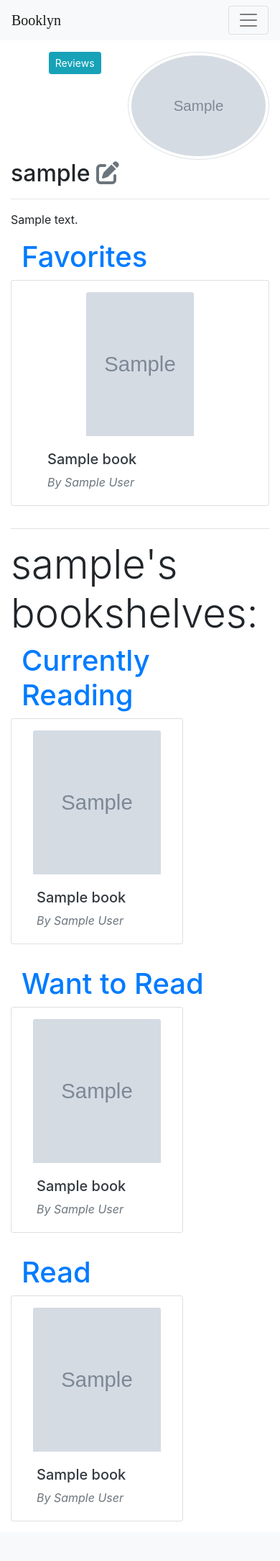
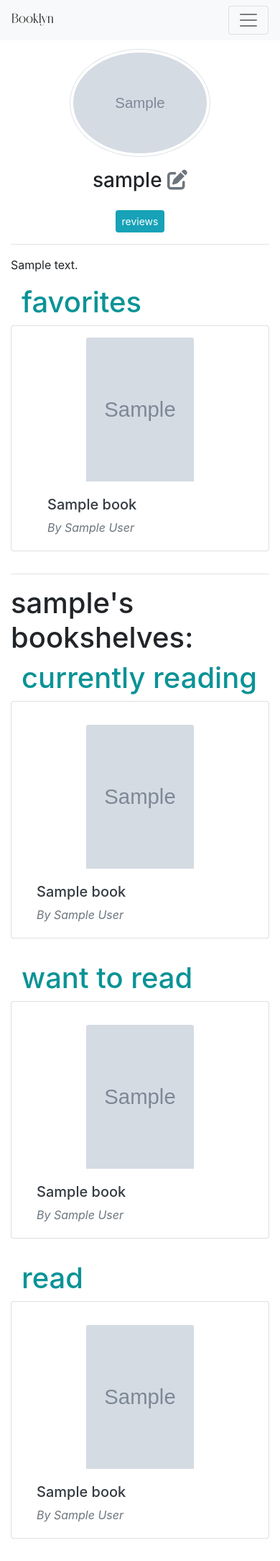
Before and after one commit to mariered0/29_Capstone-project1, a Flask app: page /users/1 in a window 390 px wide. Shown: the whole page at 72% size. Before the commit the page ends 2114 px from the top, so only its background shows below. Run offline with Flask 2, Linux system fonts and the light colour scheme; tables that the repository leaves empty hold one stand-in row (values such as "Sample post"); grey boxes marked "Sample" are stand-in pictures; some libraries are stand-ins or nearby versions.

Commit message:
add font file and adjustment to make it responsive

```diff
--- a/Booklyn/static/stylesheets/style.css
+++ b/Booklyn/static/stylesheets/style.css
@@ -1,50 +1,74 @@
+@font-face {
+    font-family: ClasterOleander;
+    src: url('/static/font/Claster Oleander.ttf');
+}
+
+body {
+    padding-top: 60px;
+}
 
 /* ****************************************
 navbar
 ***************************************** */
-.navbar{
+.navbar {
     background: #B9C6CC;
+
 }
 
 /* Booklyn logo in nav bar */
-.navbar-brand{
-    font-family: serif;
+.navbar-brand {
+    font-family: ClasterOleander, serif;
 }
 
 /* ****************************************
 home page
 ***************************************** */
 
-.home{
+.home {
     height: 100vh;
     background-image: url('/static/images/home_background_lighter.jpeg');
 
     background-position: center;
     background-repeat: no-repeat;
     background-size: cover;
+
+    /* for sticky nav */
+    padding-top: 0px;
 }
 
-#home-title{
-    font-family: serif;
-    /* 'Space Mono', monospace; */
+#home-title {
+    font-family: ClasterOleander, serif;
     color: #CE7A12;
 
     font-size: 15vw;
-    /* Make title stands out */
-    font-weight: 530;
     text-shadow: 3px 3px #001219;
 }
 
 
 /* ****************************************
-user profile page
+signup/login pages
 ***************************************** */
 
 
 
+
+
+
+/* ****************************************
+user profile page
+***************************************** */
+.list_name {
+    color: #0A9396;
+}
+
 /* ****************************************
 lists
 ***************************************** */
+.list{
+    /* for sticky nav */
+    padding-top: 0px;
+}
+
 .book_title {
     color: black;
 }
@@ -59,9 +83,9 @@ lists
 book detail show page
 ***************************************** */
 
-.star-rating{
+.star-rating {
     color: #bebebe;
-    font-size:1.5em;
+    font-size: 1.5em;
 }
 
 
@@ -70,7 +94,7 @@ search result page
 ***************************************** */
 
 /* search_result page */
-.book_not_available_img{
+.book_not_available_img {
     max-width: 130px;
     max-height: 350px;
 }
--- a/Booklyn/templates/base.html
+++ b/Booklyn/templates/base.html
@@ -16,7 +16,7 @@
 </head>
 
 <body class="{% block body_class %}{% endblock %}">
-  <nav class="navbar navbar-expand-lg navbar-light bg-light">
+  <nav class="navbar fixed-top navbar-expand-lg navbar-light bg-light">
     <a class="navbar-brand" href="/">Booklyn</a>
     <button class="navbar-toggler" type="button" data-toggle="collapse" data-target="#navbarSupportedContent"
       aria-controls="navbarSupportedContent" aria-expanded="false" aria-label="Toggle navigation">
@@ -26,29 +26,29 @@
     <div class="collapse navbar-collapse" id="navbarSupportedContent">
       <ul class="navbar-nav mr-auto">
         <li class="nav-item active">
-          <a class="nav-link" href="/">Home <span class="sr-only">(current)</span></a>
+          <a class="nav-link" href="/">home <span class="sr-only">(current)</span></a>
         </li>
         {% if not g.user %}
         <li class="nav-item">
-          <a class="nav-link" href="/signup">Sign up</a>
+          <a class="nav-link" href="/signup">sign up</a>
         </li>
         <li class="nav-item">
-          <a class="nav-link" href="/login">Log in</a>
+          <a class="nav-link" href="/login">log in</a>
         </li>
         {% else %}
         <li class="nav-item">
           <a class="nav-link" href="/users/{{ g.user.id }}">{{ g.user.username }}</a>
         </li>
         <li class="nav-item">
-          <a class="nav-link" href="/logout">Log out</a>
+          <a class="nav-link" href="/logout">log out</a>
         </li>
         {% endif %}
 
 
       </ul>
       <form class="form-inline my-2 my-lg-0" action="/search">
-        <input class="form-control mr-sm-2" type="search" placeholder="Search" aria-label="Search" name="q" id="search">
-        <button class="btn btn-outline-success my-2 my-sm-0" type="submit">Search</button>
+        <input class="form-control mr-sm-2" type="search" placeholder="search" aria-label="Search" name="q" id="search">
+        <button class="btn btn-outline-success my-2 my-sm-0" type="submit">search</button>
       </form>
     </div>
   </nav>
--- a/Booklyn/templates/users/lists/list_currently_reading.html
+++ b/Booklyn/templates/users/lists/list_currently_reading.html
@@ -3,7 +3,7 @@
 {% block title %}{{ user.username }}'s currently_reading list{% endblock %}
 
 {% block content %}
-<h2>Currently Reading</h2>
+<h2>currently reading</h2>
 {% if user.currently_reading %}
 {% for book in user.currently_reading %}
 <div class="media" id="currently_reading_div">
--- a/Booklyn/templates/users/lists/list_favorite.html
+++ b/Booklyn/templates/users/lists/list_favorite.html
@@ -4,7 +4,7 @@
 
 {% block content %}
 
-<h2>Favorite</h2>
+<h2>favorite</h2>
 {% if user.favorite %}
 {% for book in user.favorite %}
 
--- a/Booklyn/templates/users/lists/list_read.html
+++ b/Booklyn/templates/users/lists/list_read.html
@@ -4,7 +4,7 @@
 
 {% block content %}
 
-<h2>Read</h2>
+<h2>read</h2>
 {% if user.read %}
 {% for book in user.read %}
 <div class="media" id="read_div">
--- a/Booklyn/templates/users/lists/list_review.html
+++ b/Booklyn/templates/users/lists/list_review.html
@@ -6,7 +6,7 @@
 
 
     <div class="container">
-      <h1 class="mt-3">Reviews</h1>
+      <h1 class="mt-3">reviews</h1>
       {% for review in user.reviews|sort(reverse=true, attribute="date_added") %}
 
       <div class="card mb-3">
--- a/Booklyn/templates/users/lists/list_want_to_read.html
+++ b/Booklyn/templates/users/lists/list_want_to_read.html
@@ -4,7 +4,7 @@
 
 {% block content %}
 
-<h2>Want to Read</h2>
+<h2>want to read</h2>
 {% if user.want_to_read %}
 
 {% for book in user.want_to_read %}
--- a/Booklyn/templates/users/show.html
+++ b/Booklyn/templates/users/show.html
@@ -1,26 +1,32 @@
 {% extends 'base.html' %}
 
-{% block title %}Booklyn - {{ user.username }}{% endblock %}
+{% block title %}Booklyn - {{ user.username.lower() }}{% endblock %}
 
 {% block content %}
 <div class="row middle-bar">
     <div class="col-12 col-md-2">
-        <a href="/users/{{ user.id }}/edit"><img src="{{ user.image_url }}" alt="user's profile image"
-                class="img-thumbnail rounded-circle float-right mt-3" style="width: auto; height: 150px;"></a>
         <div class="container">
             <div class="text-center">
-                <a href="/users/{{ user.id }}/reviews" class="btn btn-info btn-sm mt-3">Reviews</a>
+                <div class="mt-2">
+                    <a href="/users/{{ user.id }}/edit"><img src="{{ user.image_url }}" alt="user's profile image"
+                            class="img-thumbnail rounded-circle" style="width: auto; height: 150px;"></a>
+                </div>
+                <div class="mt-3">
+                    <h3>{{ user.username.lower() }}
+                        <a href="/users/{{ user.id }}/edit" class="text-muted inline edit_profile"><i
+                                class="fa-solid fa-pen-to-square"></i></a>
+                    </h3>
+                </div>
+                <div>
+                    <a href="/users/{{ user.id }}/reviews" class="btn btn-info btn-sm mt-3">reviews</a>
                 </div>
             </div>
         </div>
-    <div class="col-12 col-md-10">
-        <div>
-            <h2>{{ user.username }}
-                <a href="/users/{{ user.id }}/edit" class="text-muted inline edit_profile"><i
-                        class="fa-solid fa-pen-to-square"></i></a>
-            </h2>
+
         <hr>
     </div>
+    <div class="col-12 col-md-10">
+
         {% if user.bio %}
         <div id="bio_div">
             <p>{{ user.bio }}</p>
@@ -29,16 +35,16 @@
 
         <div class="container">
             {% if user.favorite|length > 0 %}
-            <h1 class="text-dark"><a href="/users/{{ user.id }}/favorite">Favorites
+            <h1><a class="list_name" href="/users/{{ user.id }}/favorite">favorites
                 </a></h1>
-            <div id="favorite_div" class="card-deck row justify-content-center">
+            <div id="favorite_div" class="card-deck row">
                 {% for book in user.favorite[:3] %}
                 <div class="card col-12 col-md-6 col-xl-3">
                     <a href="/books/{{ book.volumeId }}">
 
                         <div class="container">
                             <div class="text-center mt-3">
-                                <img src="{{ book.thumbnail }}" class="card-img-top" alt="book cover"
+                                <img src="{{ book.thumbnail }}" class="card-img-top img-fluid" alt="book cover"
                                     style="width: 150px; height: 200px;">
                             </div>
 
@@ -54,19 +60,22 @@
             {% endif %}
         </div>
         <hr class="bg-light border-2 border-top">
-        <h1 class="display-4">{{ user.username }}'s bookshelves:</h5>
+        <h1 class="display-5">{{ user.username.lower() }}'s bookshelves:</h5>
 
 
             <div class="container">
                 {% if user.currently_reading|length > 0 %}
-                <h1 class="text-dark"><a href="/users/{{ user.id }}/currently_reading">Currently Reading</a></h1>
+                <h1><a href="/users/{{ user.id }}/currently_reading" class="list_name">currently reading</a></h1>
                 <div class="card-deck row">
                     {% for book in user.currently_reading[:3] %}
-                    <div class="card col-8 col-md-6 col-xl-3">
+                    <div class="card col-12 col-md-6 col-xl-3">
                         <a href="/books/{{ book.volumeId }}">
                             <div class="container">
-                                <img src="{{ book.thumbnail }}" class="card-img-top justify-content-center mt-3"
-                                    alt="book cover" style="width: 100%; height: 200px;"></div>
+                                <div class="text-center mt-3">
+                                    <img src="{{ book.thumbnail }}" class="card-img-top img-fluid justify-content-center mt-3"
+                                        alt="book cover" style="width: 150px; height: 200px;">
+                                </div>
+                            </div>
                             <div class="card-body">
                                 <p class="card-text h5 text-dark">{{ book.title }}</p>
                                 <p class="card-text font-italic text-muted">By {{ book.authors[0].author }}</p>
@@ -80,19 +89,22 @@
 
             <div class="container">
                 {% if user.want_to_read|length > 0 %}
-                <h1 class="text-dark mt-3"><a href="/users/{{ user.id }}/want_to_read">Want to Read
+                <h1 class="mt-3"><a href="/users/{{ user.id }}/want_to_read" class="list_name">want to read
                     </a></h1>
                 <div class="card-deck row">
                     {% for book in user.want_to_read[:3] %}
-                    <div class="card col-8 col-md-6 col-xl-3">
+                    <div class="card col-12 col-md-6 col-xl-3">
                         <a href="/books/{{ book.volumeId }}">
                             <div class="container">
-                                <img src="{{ book.thumbnail }}" class="card-img-top justify-content-center mt-3"
-                                    alt="book cover" style="width: 100%; height: 200px;">
+                                <div class="text-center mt-3">
+                                    <img src="{{ book.thumbnail }}" class="card-img-top img-fluid justify-content-center mt-3"
+                                        alt="book cover" style="width: 150px; height: 200px;">
+                                </div>
                             </div>
                             <div class="card-body">
                                 <p class="card-text h5 text-dark">{{ book.title }}</p>
                                 <p class="card-text font-italic text-muted">By {{ book.authors[0].author }}</p>
+
                             </div>
                         </a>
                     </div>
@@ -101,23 +113,32 @@
                 {% endif %}
             </div>
 
-            <div class="container">
+            <div class="container mb-3">
                 {% if user.read|length > 0 %}
-                <h1 class="text-dark mt-3"><a href="/users/{{ user.id }}/read">Read
+                <h1 class="mt-3"><a href="/users/{{ user.id }}/read" class="list_name">read
                     </a></h1>
                 <div class="card-deck row">
                     {% for book in user.read[:3] %}
-                    <div class="card col-8 col-md-6 col-xl-3">
+                    <div class="card col-12 col-md-6 col-xl-3">
+
+                        <div class="container">
+                            <div class="text-center mt-3">
                                 <a href="/books/{{ book.volumeId }}">
-                            <div class="container">
-                                <img src="{{ book.thumbnail }}" class="card-img-top justify-content-center mt-3"
-                                    alt="book cover" style="width: 100%; height: 200px;">
+                                    <img src="{{ book.thumbnail }}" class="card-img-top img-fluid justify-content-center mt-3"
+                                        alt="book cover" style="width: 150px; height: 200px;">
+                                </a>
+                            </div>
                         </div>
                         <div class="card-body">
+                            <a href="/books/{{ book.volumeId }}">
                                 <p class="card-text h5 text-dark">{{ book.title }}</p>
-                                <p class="card-text font-italic text-muted">By {{ book.authors[0].author }}</p>
+                                <p class="card-text font-italic text-muted">By {{ book.authors[0].author }}
+                                </p>
+                            </a>
                         </div>
-                        </a>
+                    </div>
+                </div>
+
             </div>
             {% endfor %}
     </div>
--- a/Booklyn/templates/users/signup.html
+++ b/Booklyn/templates/users/signup.html
@@ -3,6 +3,7 @@
 {% block title %}Sign Up{% endblock %}
 
 {% block content %}
+
 
 <h1 class="display-1">Sign Up</h1>
 <p class="join-message">Join Booklyn today.</p>
@@ -26,4 +27,5 @@
 </form>
 
 
+
 {% endblock %}
```
Also changed, not shown: Booklyn/templates/home.html (+8 -8 lines), Booklyn/templates/list_base.html (+8 -8 lines), Booklyn/static/font/Basics Serif - Free.ttf (added), Booklyn/static/font/Claster Oleander.ttf (added). Lines whose indentation alone changed are shown as unchanged.
